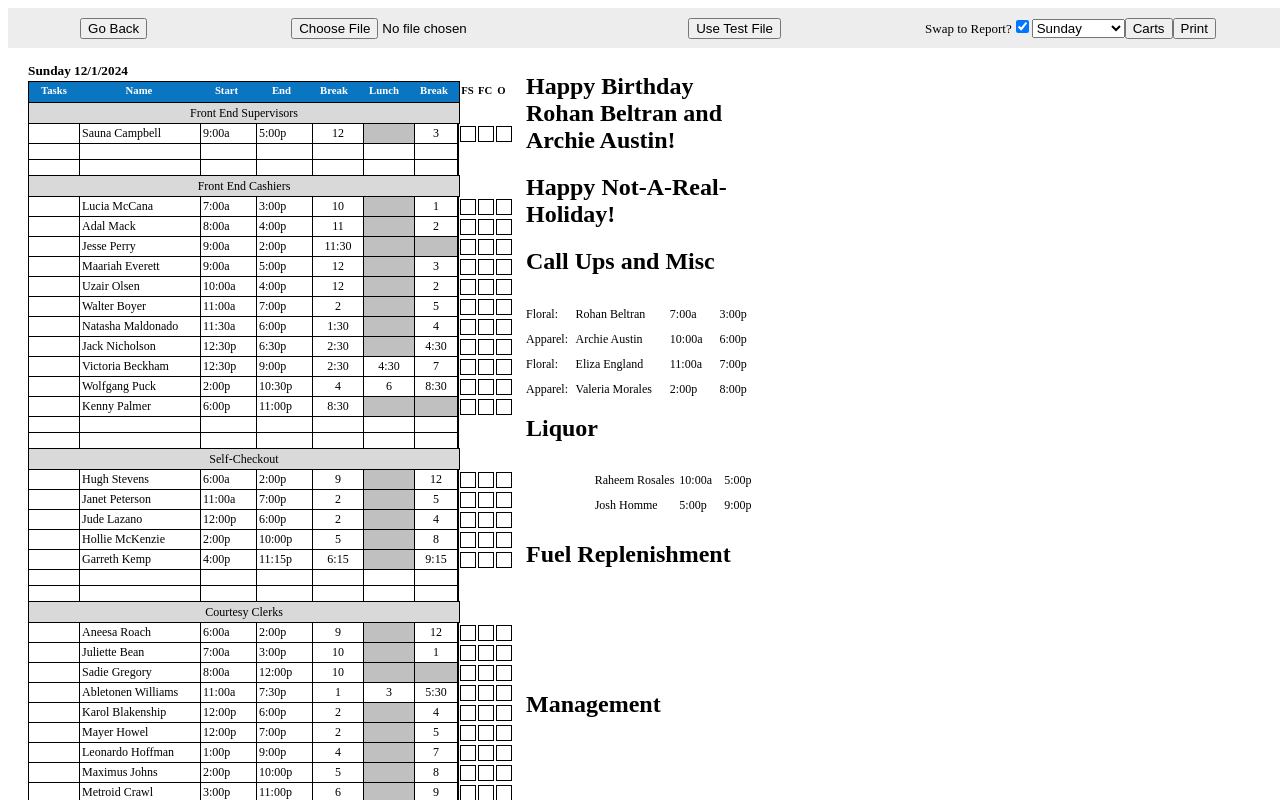
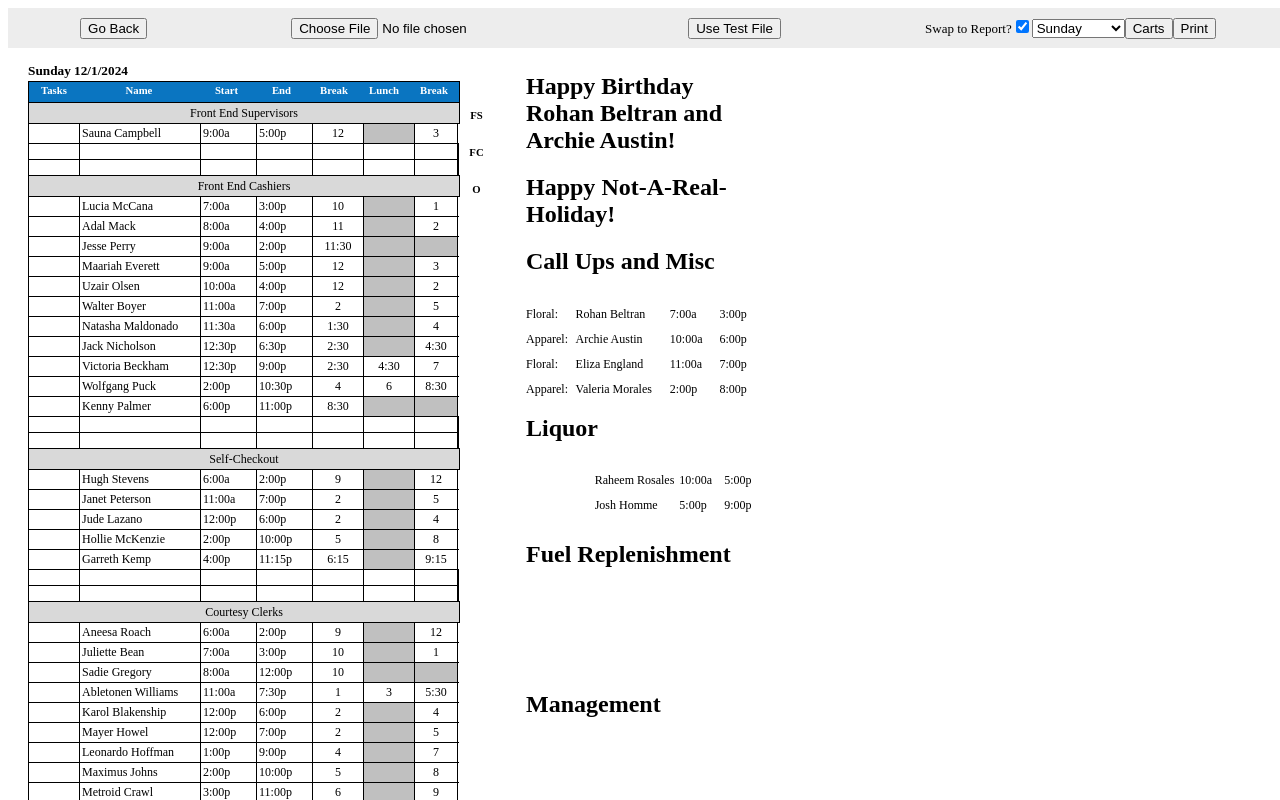
Before and after one commit to EljiahR/k-xlsx-converter-front-end, a Next.js app: page /dashboard/report in a window 1280 px wide. Both pictures are taken after a click on the button "Use Test File". Shown: the top 800 px of the page. Built offline with nearby package versions, Linux system fonts and the light colour scheme.

Commit message:
Began replacing 3 boxes with one split box

```diff
--- a/src/app/_components/editor/Board.tsx
+++ b/src/app/_components/editor/Board.tsx
@@ -24,9 +24,11 @@ const Board = () => {
           <h6>Break</h6>
           <h6>Lunch</h6>
           <h6>Break</h6>
-          <h6 id={styles["fresh-start-label"]}>FS</h6>
-          <h6 id={styles["fresh-start-label"]}>FC</h6>
-          <h6 id={styles["fresh-start-label"]}>O</h6>
+          <div>
+            <h6 id={styles["fresh-start-label"]}>FS</h6>
+            <h6 id={styles["fresh-start-label"]}>FC</h6>
+            <h6 id={styles["fresh-start-label"]}>O</h6>
+          </div>
         </div>
         {shifts[currentDay].jobPositions.find(
           (shift) => shift.name === "Front End Supervisor",
--- a/src/app/_components/editor/BoardSubComponents/IndividualShifts.tsx
+++ b/src/app/_components/editor/BoardSubComponents/IndividualShifts.tsx
@@ -51,9 +51,11 @@ const IndividualShifts = ({
         />
         {!positionName.includes("Fuel") && (
           <>
-          <div className={styles["fresh-start"]}></div>
-          <div className={styles["fresh-start"]}></div>
-          <div className={styles["fresh-start"]}></div>
+          <div className={styles["ffo"]}>
+            <div className={styles["ffo-inner"]}></div>
+            <div className={styles["ffo-middle"]}></div>
+            <div className={styles["ffo-inner"]}></div>
+          </div>
           </>
 
         )}
--- a/src/app/_styles/Board.module.css
+++ b/src/app/_styles/Board.module.css
@@ -27,7 +27,7 @@
   background-color: rgb(10, 117, 193);
   color: white;
   display: grid;
-  grid-template-columns: 50px 120px 55px 55px 50px 50px 50px 17px 17px 17px;
+  grid-template-columns: 50px 120px 55px 55px 50px 50px 50px 35px;
   border: 1px solid black;
   border-bottom: none;
   position: relative;
--- a/src/app/_styles/IndividualShifts.module.css
+++ b/src/app/_styles/IndividualShifts.module.css
@@ -4,7 +4,7 @@ input.highlight, p.highlight {
 
 .person {
   display: grid;
-  grid-template-columns: 50px 120px 55px 55px 50px 50px 42px 17px 17px 17px;
+  grid-template-columns: 50px 120px 55px 55px 50px 50px 42px 35px;
   gap: 1px;
   margin-top: 1px;
   border-right: 1px solid black;
```
